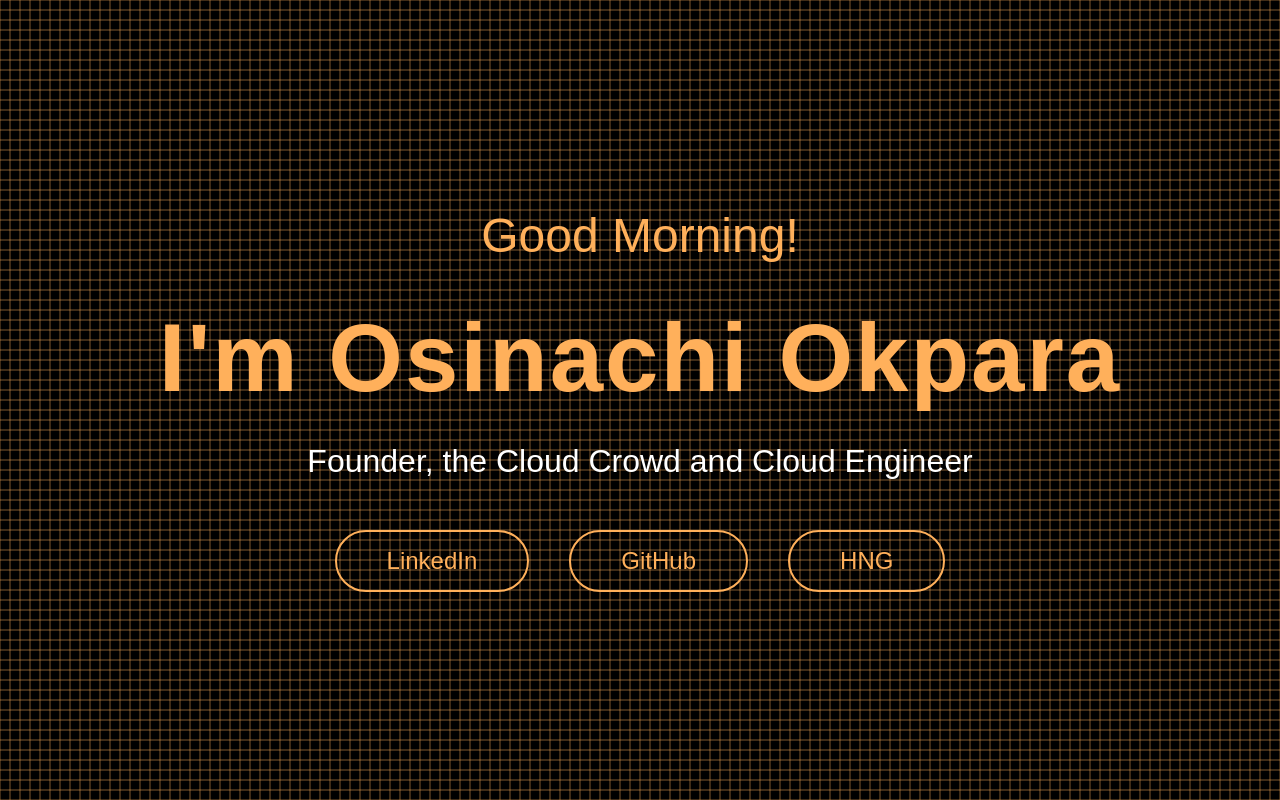
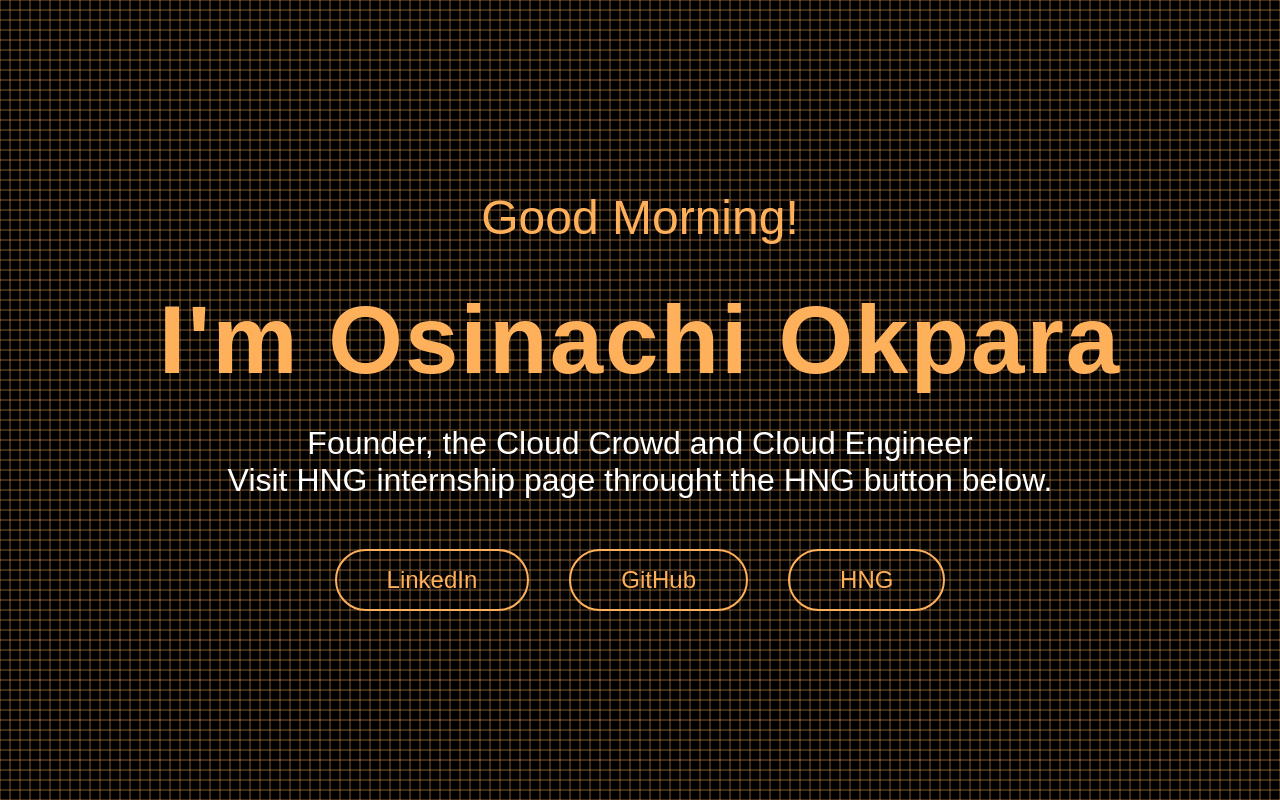
Before and after one commit to sin4ch/Osinachi-HNG-Stage-0, a plain HTML site: page index.html in a window 1280 px wide. Drawn offline with Linux system fonts and the light colour scheme.

Commit message:
added hng CTA

```diff
--- a/index.html
+++ b/index.html
@@ -11,7 +11,8 @@
         <div class="hero-content">
             <div id="greeting"></div>
             <h1>I'm Osinachi Okpara</h1>
-            <p>Founder, the Cloud Crowd and Cloud Engineer</p>
+            <p>Founder, the Cloud Crowd and Cloud Engineer <br>
+            Visit HNG internship page throught the HNG button below.</p>
             <div class="links">
                 <a href="https://www.linkedin.com/in/osinachiokpara" target="_blank">LinkedIn</a>
                 <a href="https://www.github.com/sin4ch" target="_blank">GitHub</a>
```
